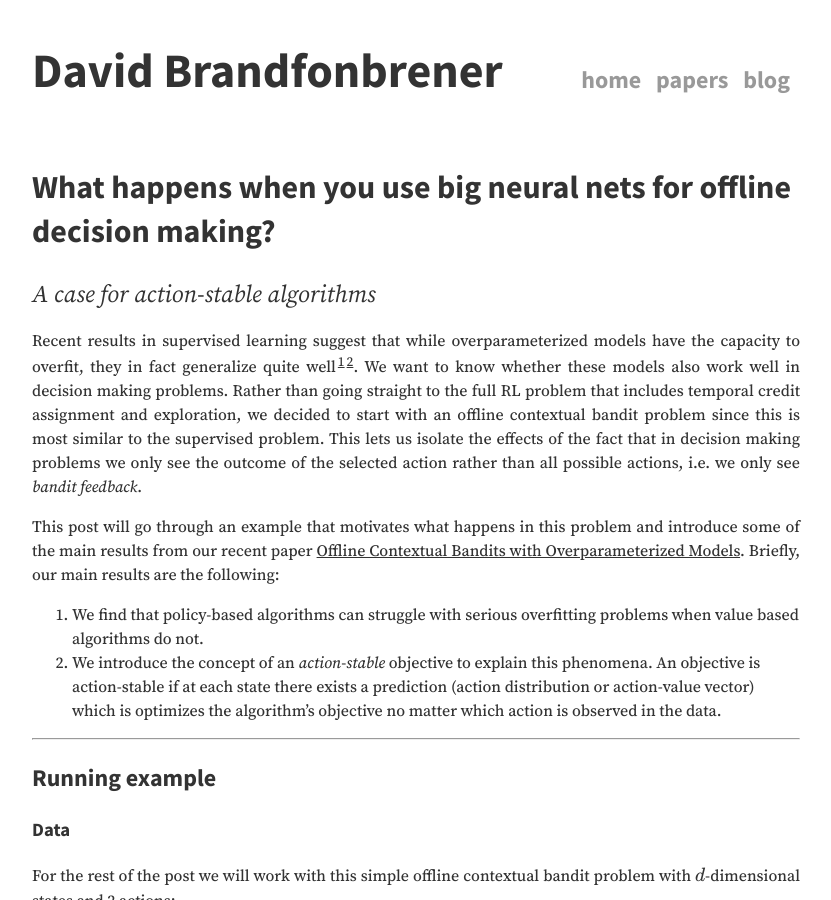
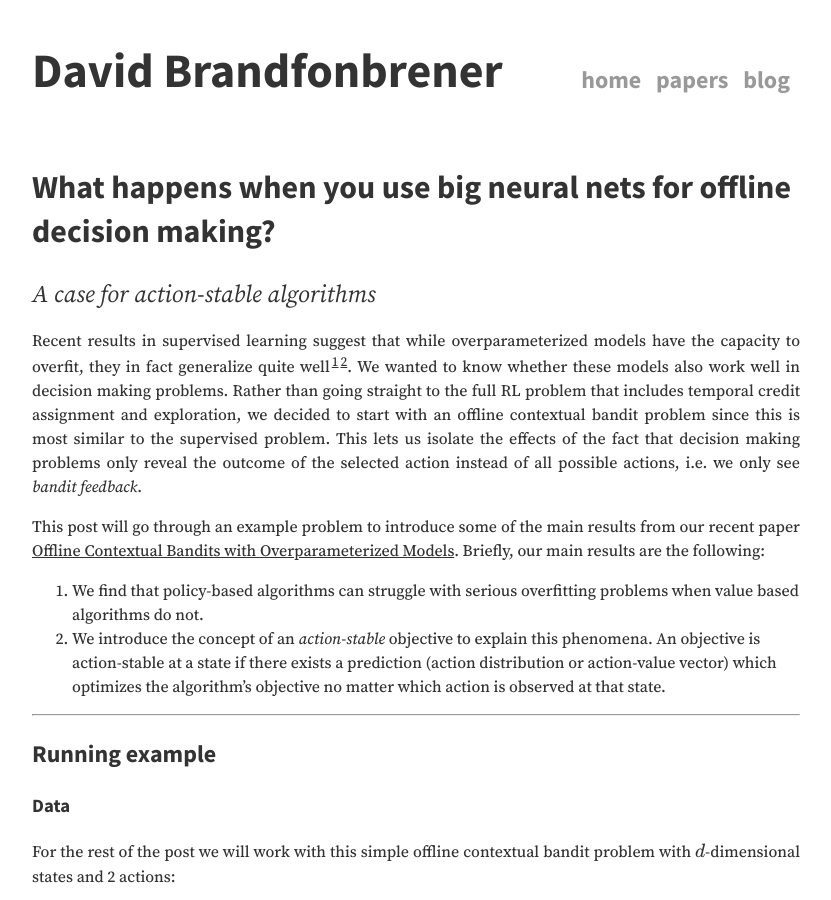
Before and after one commit to davidbrandfonbrener/davidbrandfonbrener.github.io, a Jekyll site: the page built from _posts/2021-02-25-overparam-bandit.md, in a window 1280 px wide and 900 px high. Shown: the whole window, without its empty margins (224-1055 px from the left). Built offline with Jekyll 4.4.1, drawn with Linux system fonts in a browser that asks for light colours; nearby versions of some CDN libraries; our own code applies the rules of GitHub Pages for plain Markdown files; a script that is not in the unit is left out.

Commit message:
fixed intro

```diff
--- a/_posts/2021-02-25-overparam-bandit.md
+++ b/_posts/2021-02-25-overparam-bandit.md
@@ -5,12 +5,12 @@ date: 2021-02-25
 
 ---
 
-Recent results in supervised learning suggest that while overparameterized models have the capacity to overfit, they in fact generalize quite well[^zhang][^belkin]. We want to know whether these models also work well in decision making problems. Rather than going straight to the full RL problem that includes temporal credit assignment and exploration, we decided to start with an offline contextual bandit problem since this is most similar to the supervised problem. This lets us isolate the effects of the fact that in decision making problems we only see the outcome of the selected action rather than all possible actions, i.e. we only see *bandit feedback*.
+Recent results in supervised learning suggest that while overparameterized models have the capacity to overfit, they in fact generalize quite well[^zhang][^belkin]. We wanted to know whether these models also work well in decision making problems. Rather than going straight to the full RL problem that includes temporal credit assignment and exploration, we decided to start with an offline contextual bandit problem since this is most similar to the supervised problem. This lets us isolate the effects of the fact that decision making problems only reveal the outcome of the selected action instead of all possible actions, i.e. we only see *bandit feedback*.
 
-This post will go through an example that motivates what happens in this problem and introduce some of the main results from our recent paper [Offline Contextual Bandits with Overparameterized Models](https://arxiv.org/abs/2006.15368). Briefly, our main results are the following:
+This post will go through an example problem to introduce some of the main results from our recent paper [Offline Contextual Bandits with Overparameterized Models](https://arxiv.org/abs/2006.15368). Briefly, our main results are the following:
 
 1. We find that policy-based algorithms can struggle with serious overfitting problems when value based algorithms do not.
-2. We introduce the concept of an *action-stable* objective to explain this phenomena. An objective is action-stable if at each state there exists a prediction (action distribution or action-value vector) which is optimizes the algorithm's objective no matter which action is observed in the data.
+2. We introduce the concept of an *action-stable* objective to explain this phenomena. An objective is action-stable at a state if there exists a prediction (action distribution or action-value vector) which optimizes the algorithm's objective no matter which action is observed at that state.
 
 ---
 
```
